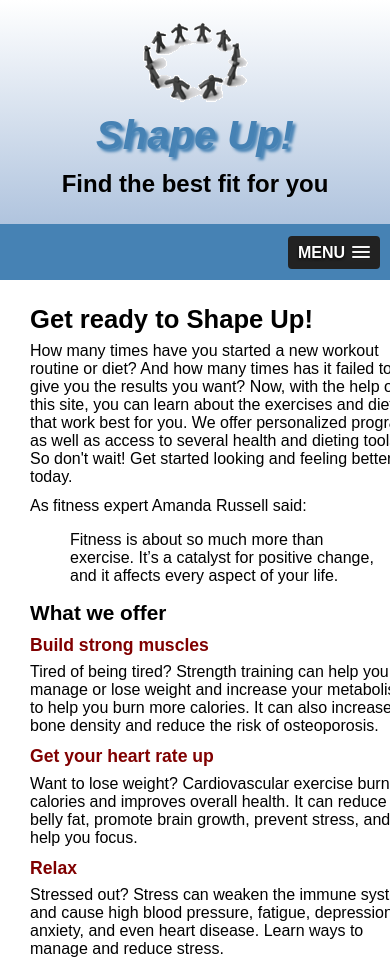
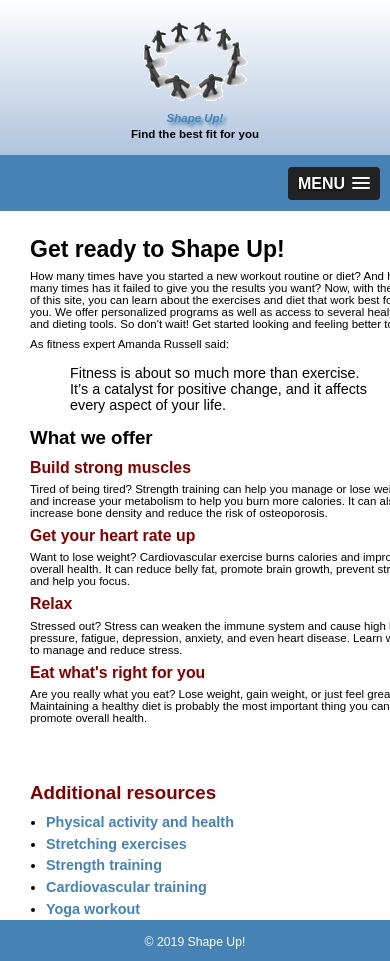
Before and after one commit to mor96/shapeup, a plain HTML site: page index.html in a window 390 px wide. Shown: the top 961 px of the page. Drawn offline with nearby package versions, Linux system fonts and the light colour scheme.

Commit message:
Add files via upload

```diff
--- a/index.html
+++ b/index.html
@@ -2,6 +2,7 @@
 <html lang="en">
 
 <head>
+	<meta name="viewport" content="width=device-width, initial-scale=1.0">
 	<meta charset="utf-8">
 	<title>Shape Up!</title>
 	<link rel="shortcut icon" href="images/favicon.ico">
--- a/styles/main.css
+++ b/styles/main.css
@@ -2,7 +2,8 @@
 body {
 	font-family: Arial, Helvetica, sans-serif;
 	background-color: white;
-    width: 80%;
+	width: 95%;
+	max-width: 1024px;
     margin: 0 auto;
     padding: 0;
     border: 3px solid steelblue;
@@ -31,6 +32,9 @@ header {
 }
 header img {
 	float: left;
+	max-width: 140px;
+	min-width: 70px;
+	width: 100%;
 }
 header h2 {
 	font-size: 250%;
@@ -162,7 +166,7 @@ footer p {
 #mobilemenu {
 	display: none;
 }
-@media only screen and (max-width: 800px) {
+@media only screen and (max-width: 900px) {
 	#nav_menu {
 		display: none;
 	}
@@ -180,12 +184,33 @@ footer p {
 		width: 100%;
 		border: 0;
 		box-shadow: none;
+		font-size: 90%;
 	}
 
 
 }
+@media only screen and (max-width: 767px) {
+	#nav_menu {
+		display: none;
+	}
+	#mobilemenu {
+		display: block;
+	}
+	.slicknav_menu {
+		background-color: steelblue !important;
+		padding: 3px;
+	}
 
-@media only screen and (max-width: 500px) {
+	#nav_menu ul li:hover > ul {
+		color: steelblue;
+	}
+	header h2 {
+		font-size: 200%;
+		column-count: 1;
+	}
+
+
+@media only screen and (max-width: 479px) {
 
 	header img {
 		float: none;
@@ -195,6 +220,9 @@ footer p {
 	header h2, header h3 {
 		text-indent: 0%;
 		text-align: center;
+		font-size: 80%;
+	}section p {
+		font-size: 80%;
 	}
 
 }
```
